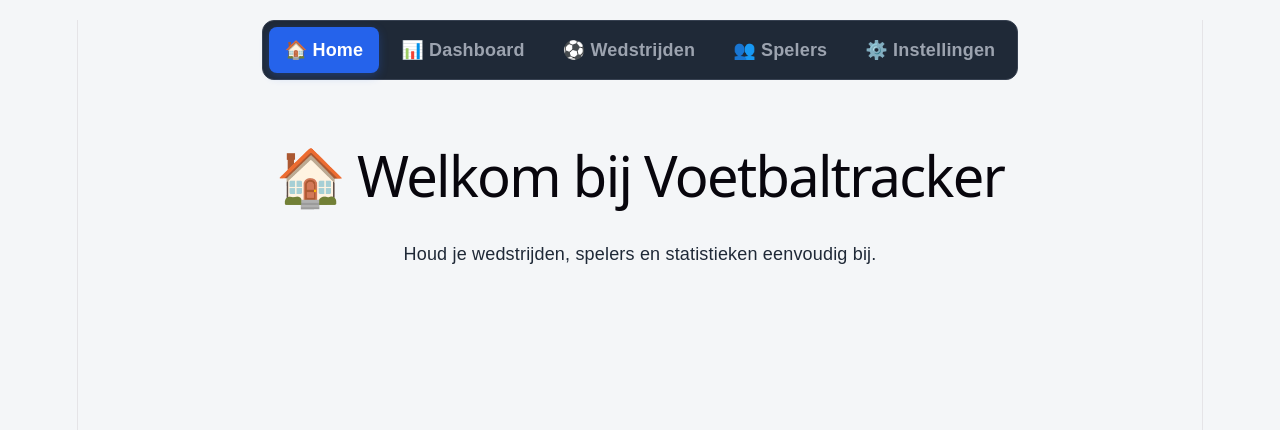
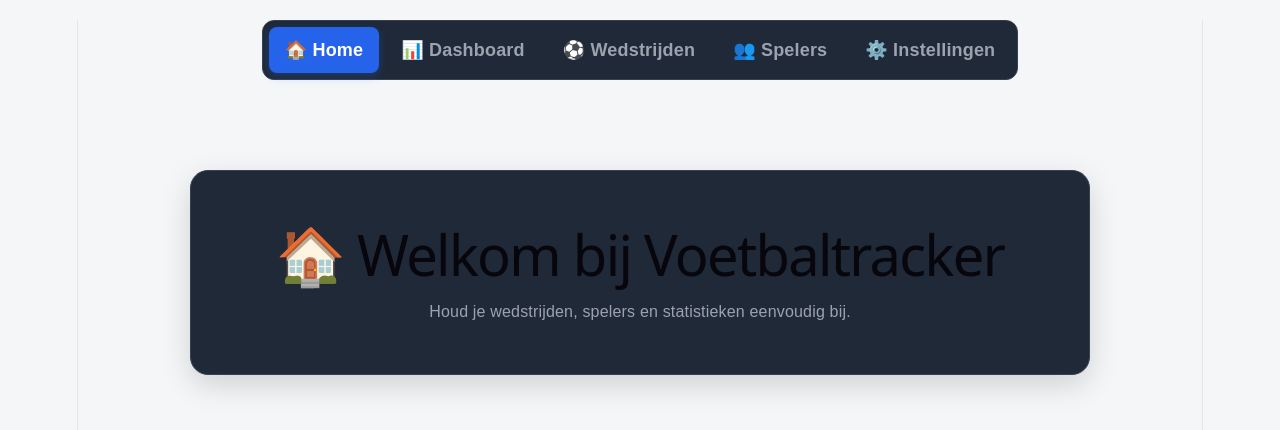
Before and after one commit to Ryan050409/simpel-design, a React (Vite) app: page / in a window 1280 px wide. Shown: the top 430 px of the page. Built offline with nearby package versions, Linux system fonts and the light colour scheme.

Commit message:
basis styling voor Home pagina toevoegen

```diff
--- a/src/App.css
+++ b/src/App.css
@@ -219,6 +219,35 @@ nav a.active {
   margin-top: 5px;
 }
 
+/* Home */
+
+.home-page {
+  width: 100%;
+}
+
+.home-page-header {
+  max-width: 900px;
+  margin: 60px auto;
+  padding: 50px 30px;
+  background: #1f2937;
+  color: white;
+  border: 1px solid #374151;
+  border-radius: 18px;
+  box-shadow: 0 10px 30px rgba(0, 0, 0, 0.15);
+  text-align: center;
+}
+
+.home-page-header h1 {
+  margin: 0 0 12px;
+}
+
+.home-page-header p {
+  margin: 0;
+  color: #9ca3af;
+  font-size: 16px;
+  line-height: 1.5;
+}
+
 /* Dashboard */
 .dashboard {
   width: 100%;
```
